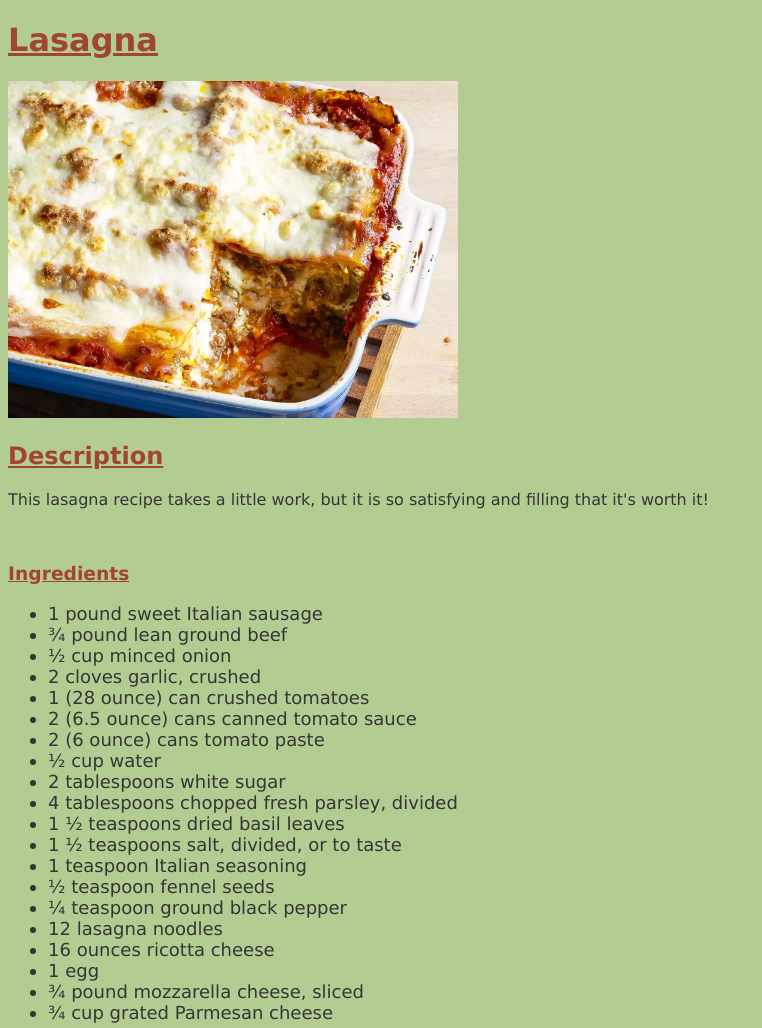
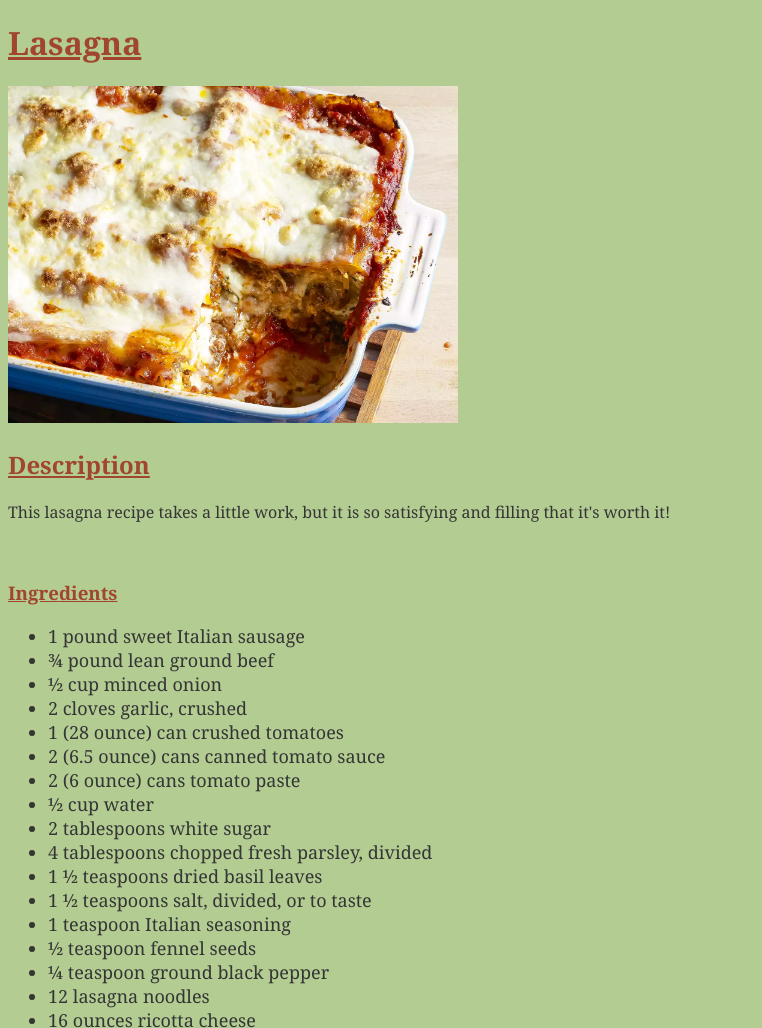
Before and after one commit to Vladutzu0306/odin-recipes, a plain HTML site: page recipes/lasagna.html in a window 1280 px wide. Shown: the top 1028 px of the page, without its empty margins (0-762 px from the left). Drawn offline with Linux system fonts and the light colour scheme.

Commit message:
Add another font family

```diff
--- a/css/egg-salad.css
+++ b/css/egg-salad.css
@@ -1,6 +1,6 @@
 body {
   background-color: rgb(179, 204, 146);
-  font-family: "Verdana", "Times New Roman", sans-serif;
+  font-family: "Georgia", "Verdana", "Times New Roman", sans-serif;
 }
 
 li {
--- a/css/fluffy-pancakes.css
+++ b/css/fluffy-pancakes.css
@@ -1,6 +1,6 @@
 body {
   background-color: rgb(179, 204, 146);
-  font-family: "Verdana", "Times New Roman", sans-serif;
+  font-family: "Georgia", "Verdana", "Times New Roman", sans-serif;
 }
 
 li {
--- a/css/lasagna.css
+++ b/css/lasagna.css
@@ -1,6 +1,6 @@
 body {
   background-color: rgb(179, 204, 146);
-  font-family: "Verdana", "Times New Roman", sans-serif;
+  font-family: "Georgia", "Verdana", "Times New Roman", sans-serif;
 }
 
 li {
```
